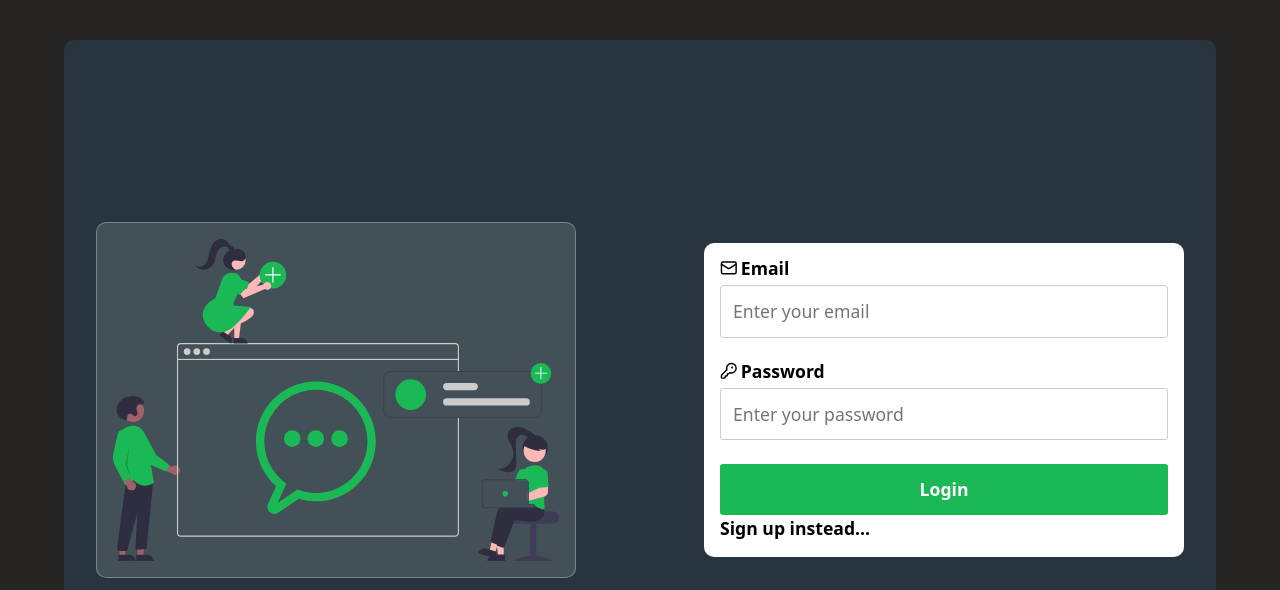
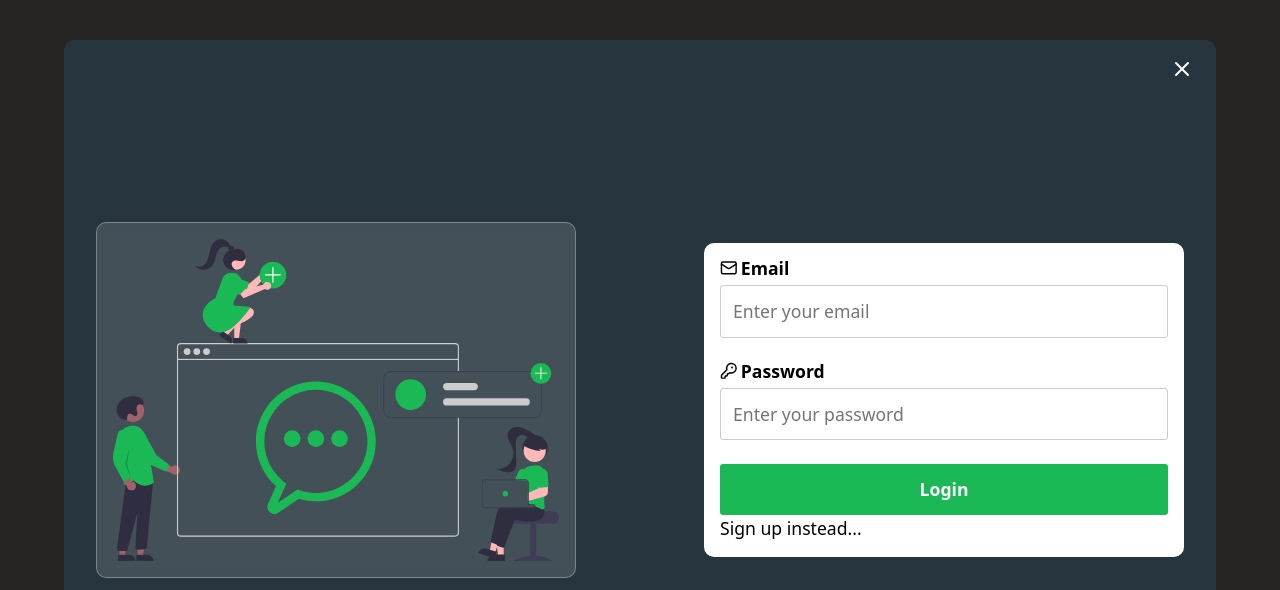
Before and after one commit to Uruwhy1/messagingApp-frontend, a React (Vite) app: page / in a window 1280 px wide. Both pictures are taken after a click on the button "Log In". Shown: the top 590 px of the page. Built offline with nearby package versions, Linux system fonts and the light colour scheme.

Commit message:
finish styling auth view

```diff
--- a/src/components/AuthView.jsx
+++ b/src/components/AuthView.jsx
@@ -1,11 +1,15 @@
-import { useState } from "react";
+import PropTypes from "prop-types";
 import styles from "./AuthView.module.css";
 import LoginMain from "../svgs/LoginMain";
 import Form from "./Form";
+import { X } from "lucide-react";
 
 const AuthForm = ({ mode, setView }) => {
   return (
     <div className={styles.container}>
+      <button onClick={() => setView(null)} className={styles.close}>
+        <X />
+      </button>
       <div className={styles.left}>
         <LoginMain />
       </div>
@@ -16,4 +20,9 @@ const AuthForm = ({ mode, setView }) => {
   );
 };
 
+AuthForm.propTypes = {
+  mode: PropTypes.string.isRequired,
+  setView: PropTypes.func.isRequired,
+};
+
 export default AuthForm;
--- a/src/components/AuthView.module.css
+++ b/src/components/AuthView.module.css
@@ -12,6 +12,23 @@
     justify-content: center;
     align-items: center;
     text-align: start;
+  }
+}
+
+.close {
+  position: absolute;
+  right: 1rem;
+  top: 1rem;
+
+  color: #fff;
+  background-color: transparent;
+  border: none;
+
+  cursor: pointer;
+
+  transition: color 0.15s;
+  &:hover {
+    color: var(--accent-light);
   }
 }
 
--- a/src/components/Form.module.css
+++ b/src/components/Form.module.css
@@ -68,8 +68,6 @@
   }
 
   a {
-    font-weight: 600;
-
     cursor: pointer;
     &:hover {
       text-decoration: underline;
--- a/src/components/Login.module.css
+++ b/src/components/Login.module.css
@@ -21,6 +21,8 @@
 
     transition: fill 1s;
   }
+
+  position: relative;
 }
 
 .buttons {
```
